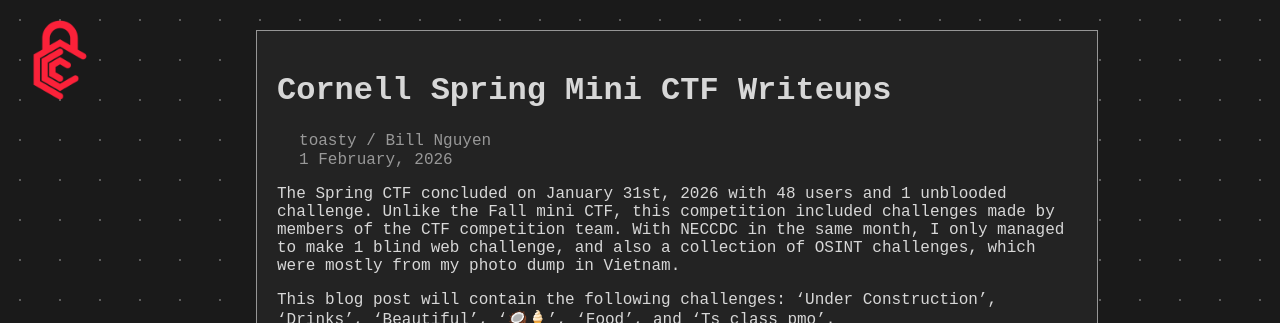
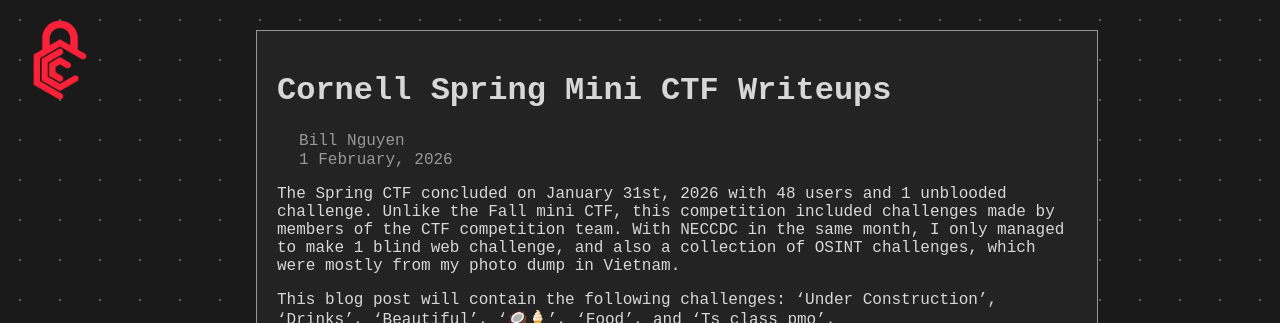
Before and after one commit to Cornell-Cybersecurity-Club/Cornell-Cybersecurity-Club.github.io, a Jekyll site: the page built from _posts/2026-02-01-spring-mini-ctf-writeups.md, in a window 1280 px wide and 900 px high. Shown: the top 323 px of the window. Built offline with Jekyll 4.4.1, drawn with Linux system fonts in a browser that asks for light colours; some web fonts are replaced; some of the changed text lies outside the part shown.

Commit message:
Implement authors yml

````diff
--- a/_layouts/post.html
+++ b/_layouts/post.html
@@ -19,11 +19,36 @@
     <main class="content alt-backing">
             <h1>{{ page.title }}</h1>
             <div class="info">
-        <span class="icon">&#xf415</span> {{ page.author }}
+        <span class="icon">&#xf415</span>
+        {% if page.authors %}
+            {% assign author_names = "" | split: "" %}
+
+            {% for author_id in page.authors %}
+              {% assign author_data = site.data.authors[author_id] %}
+                {% assign author_names = author_names | push: author_data.name %}
+            {% endfor %}
+
+            {{ author_names | join: ", " }}
+        {% elsif page.author %}
+            {{ site.data.authors[page.author].name }}
+        {% endif %}
         <br />
         <span class="icon">&#xf00ed</span> {{ page.pretty-date }}
         </div>
             {{ content }}
+            <hr />
+            {% if page.authors %}
+                <h2>Authors</h2>
+                <ul>
+                {% for author_id in page.authors %}
+                    {% assign author_data = site.data.authors[author_id] %}
+                    <li>{{ author_data.name }} - {{ author_data.bio }}</li>
+                {% endfor %}
+                </ul>
+            {% elsif page.author %}
+                <h1>Author</h1>
+                {{ site.data.authors[page.author].name }} - {{ site.data.authors[page.author].bio }}
+            {% endif %}
     </main>
     <script>
         MathJax = {
--- a/_posts/2026-02-01-spring-mini-ctf-writeups.md
+++ b/_posts/2026-02-01-spring-mini-ctf-writeups.md
@@ -2,7 +2,7 @@
 layout: post
 title: Cornell Spring Mini CTF Writeups
 tags: competition featured ctf osint web
-author: toasty / Bill Nguyen
+author: nn347
 pretty-date: 1 February, 2026
 excerpt: Spring '26 Cornell CTF Writeup
 ---
@@ -18,7 +18,9 @@
 With that being said, here are the writeups for my challs!
 
 ## Web
-### **Under Construction**
+
+### Under Construction
+
 #### 2 solves
 
 I thought of this challenge when I was in Vietnam, which was also when I had to do scripting and infra for the CCDC team, so I made this (what I thought) simple blind-web challenge.
@@ -42,7 +44,7 @@
 Then reading the flag is trivial after getting shell.
 ![Flag](/assets/images/ctf-writeups/cornellsp26/Web4.png)
 
-```
+```txt
 ccy{Y0u_g0tta_r3ad_th3_CVEs_bruh_:wilted_rose:}
 ```
 
@@ -55,13 +57,16 @@
 Now for everyone's favorite part: OSINT!
 This semester, I spent a big chunk of my winter break in Vietnam. Had lots of food and drinks (definitely needed that) and went to a lot of cool places.
 
-### **Drinks**
+### Drinks
+
 #### 18 solves
-```
+
+```txt
 I had drinks here. Drinks were mid, view is ok. Find the google maps location of the coffee shop
 
 e.g. ccy{343 Campus Rd, Ithaca, NY 14853}
 ```
+
 ![Drinks](/assets/images/ctf-writeups/cornellsp26/OSINT1.jpg)
 
 If you look at the image as a whole, you wouldn't be able to get much. Just a view of the beach and some people chilling. But if you zoom in on the right, you'll see a weird sculpture on a piece of rock.
@@ -71,17 +76,21 @@
 The coffee shop location added a little caveat to the problem. We can see that there is a bridge directly connecting the shop to the rock. This means that there is a direct path to the monument.
 
 The flag then is:
-```
+
+```txt
 ccy{1 Trần Phú, Phường 1, Vũng Tàu, Bà Rịa - Vũng Tàu 78000, Vietnam}
 ```
 
-### **Beautiful**
+### Beautiful
+
 #### 15 solves
-```
+
+```txt
 Isn't the beach so beautiful. Find the google maps location
 
 e.g. ccy{343 Campus Rd, Ithaca, NY 14853}
 ```
+
 ![Beautiful1](/assets/images/ctf-writeups/cornellsp26/OSINT2.jpg)
 ![Beautiful2](/assets/images/ctf-writeups/cornellsp26/OSINT3.jpg)
 
@@ -89,15 +98,18 @@
 
 Turns out if you just put the second image into Google Images, it will spit out the correct address. Idk why I didn't check for this when making this chall XD.  The intended solve was to go around the coast of Vũng Tàu to find this tunnel. Oh well.
 
-```
+```txt
 ccy{107 Trần Phú, Phường 5, Vũng Tàu, Bà Rịa - Vũng Tàu, Vietnam}
 ```
 
 ### 🥥🍦
+
 #### 14 solves
-```
+
+```txt
 I love coconut ice cream. Find me the google maps address e.g. ccy{343 Campus Rd, Ithaca, NY 14853}
 ```
+
 ![CoconutIC](/assets/images/ctf-writeups/cornellsp26/OSINT4.jpg)
 
 This challenge bumped up a tiny bit in difficulty. When directly putting this image into Google Images, nothing of interest really pops up. Just coconut ice cream near the coastline. You'd probably guess it's Vietnam again and you'd be correct.
@@ -108,16 +120,19 @@
 
 The flag is then obvious from there
 
-```
+```txt
 ccy{154A Hạ Long, Phường 2, Vũng Tàu, Bà Rịa - Vũng Tàu 78000, Vietnam}
 ```
 
-### **Food**
+### Food
+
 #### 5 solves
-```
+
+```txt
 O NOM NOM NOM NOM. Find the google maps location
 e.g. ccy{343 Campus Rd, Ithaca, NY 14853}
 ```
+
 ![Food1](/assets/images/ctf-writeups/cornellsp26/OSINT5.jpg)
 ![Food2](/assets/images/ctf-writeups/cornellsp26/OSINT6.jpg)
 
@@ -137,12 +152,13 @@
 
 ![Food5](/assets/images/ctf-writeups/cornellsp26/OSINT9.png)
 
-```
+```txt
 ccy{8B Lương Văn Can, Phường 2, Vũng Tàu, Bà Rịa - Vũng Tàu, Vietnam}
 ```
 
-### **Ts class pmo**
-```
+### Ts class pmo
+
+```txt
 Whyyy do I have to take this class? Whyyy is it required for me. Flag is ccy{Class} e.g. ccy{CS1110}
 ```
 
@@ -151,23 +167,28 @@
 I got the most amount of backlash for this challenge, saying that this is practically impossible, given the limited 5 attempts to solve. Here was my thought process on the solve for this challenge.
 
 #### Finding my major
+
 In order to find out which class this was, the first step should be to find out what major I am. The people who knew me would remember that I'm a Chemical Engineer. Surprisingly, only 1 out of the 5 people who solved this chall knew who I was. This would, of course, give an unfair advantage, so I also mentioned it in the [**Cornell University public Discord Server**](https://discord.gg/EAaH9xf6QV)
 
 ![Tcp2](/assets/images/ctf-writeups/cornellsp26/OSINT11.png)
 
 #### Finding the class
+
 Okay, that reduces it down a bit. But what type of class should I be looking for? The hint did mention that it was a required class, so electives and upper level classes are out of the picture. But there are still so many classes to choose from.
 
 #### Looking up the TAs
+
 We see in the picture that Angel and Lara are passing back the exams. If you looked up "Angel Cornell Chemical Engineering" and "Lara Cornell Chemical Engineering" then you would find hits with both of them being seniors.
 
 #### A "leap" of logic
+
 A small jump in logic here is required. Seeing how both TAs are ChemE seniors, this is most likely a class full of ChemEs. From there, it's very easy to deduce which class it is. If you found any of my socials — either Instagram or Linkedin or even in the Discord servers — you would know that I'm a class of '28. This means that I am currently a sophomore in semester 4 in 2026. Which leaves the only class which could be filled with ChemE's EngrD2190 from the ChemE flowchart.
 
 ![Tcp3](/assets/images/ctf-writeups/cornellsp26/OSINT12.png)
 
 Thus the flag is:
-```
+
+```txt
 ccy{EngrD2190}
 ```
 
````
Also changed, not shown: _data/authors.yml (added, +18 -0 lines), _includes/post-card.html (+13 -1 lines), _posts/2025-03-06-forensics-1.md (+5 -1 lines), _posts/2025-03-14-cryptography-1.md (+5 -2 lines), _posts/2025-06-22-environment-setup-for-beginners.md (+1 -1 lines).
